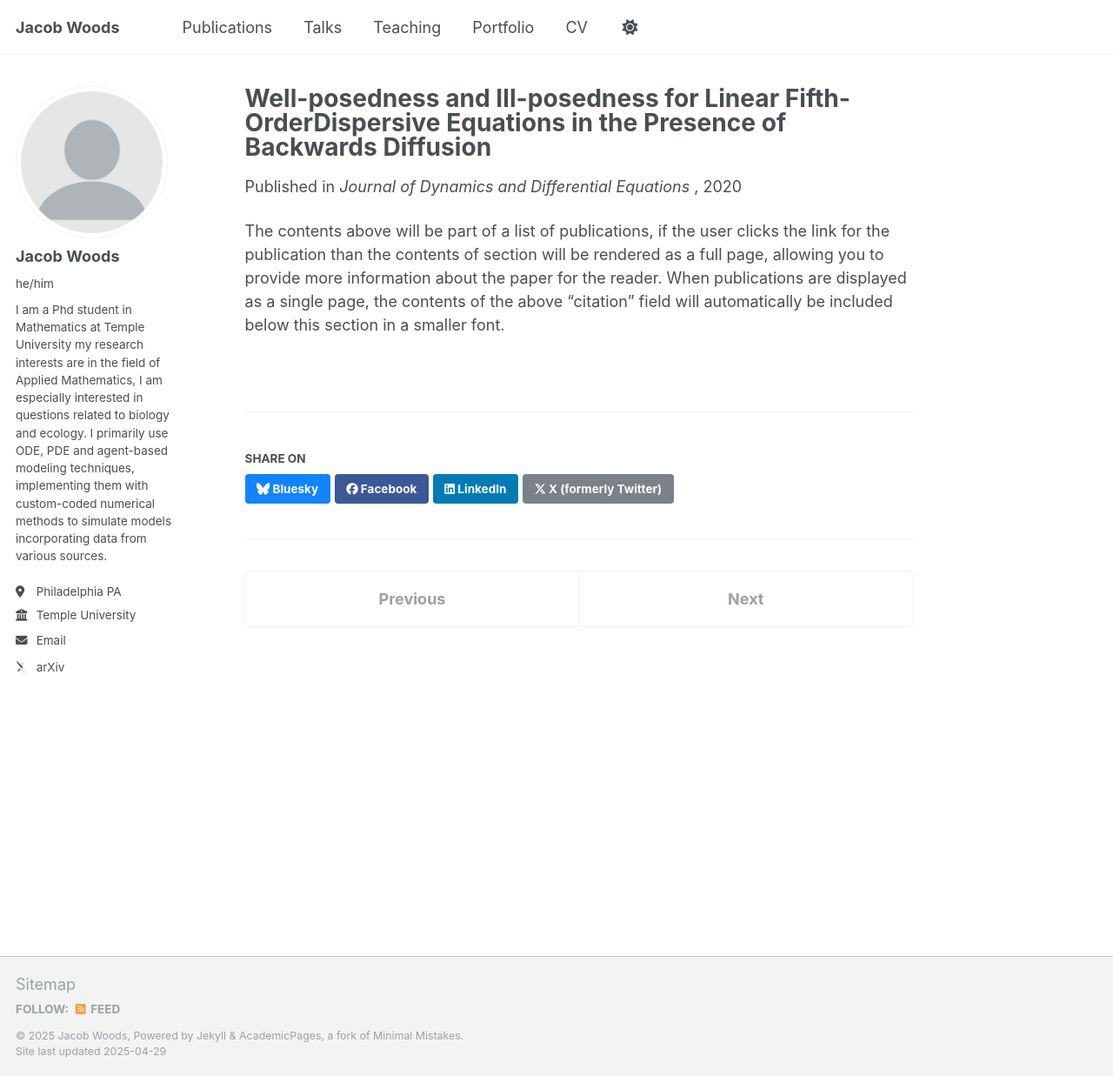
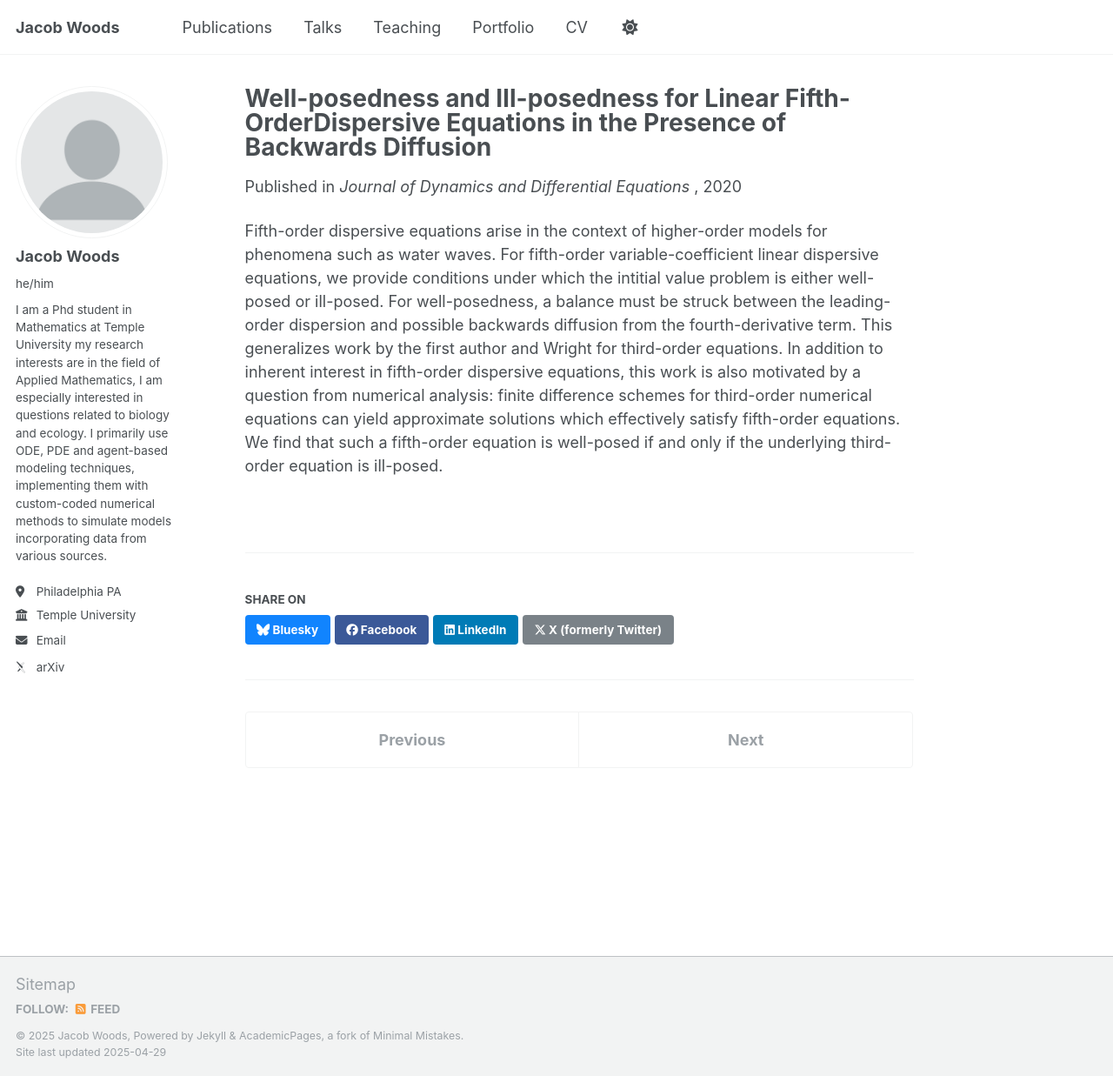
Before and after one commit to JacobWoods/JacobWoods.github.io, a Jekyll site: the page built from _publications/2015-10-01-paper-title-number-3.md, in a window 1280 px wide and 1237 px high. Shown: the whole window at 87% size. Built offline with Jekyll 4.4.1, drawn with Linux system fonts in a browser that asks for light colours; some web fonts are replaced.

Commit message:
Update 2015-10-01-paper-title-number-3.md

```diff
--- a/_publications/2015-10-01-paper-title-number-3.md
+++ b/_publications/2015-10-01-paper-title-number-3.md
@@ -9,4 +9,4 @@ venue: ' Journal of Dynamics and Differential Equations '
 paperurl: 'https://link.springer.com/article/10.1007/s10884-020-09905-9'
 ---
 
-The contents above will be part of a list of publications, if the user clicks the link for the publication than the contents of section will be rendered as a full page, allowing you to provide more information about the paper for the reader. When publications are displayed as a single page, the contents of the above "citation" field will automatically be included below this section in a smaller font.
+Fifth-order dispersive equations arise in the context of higher-order models for phenomena such as water waves. For fifth-order variable-coefficient linear dispersive equations, we provide conditions under which the intitial value problem is either well-posed or ill-posed. For well-posedness, a balance must be struck between the leading-order dispersion and possible backwards diffusion from the fourth-derivative term. This generalizes work by the first author and Wright for third-order equations. In addition to inherent interest in fifth-order dispersive equations, this work is also motivated by a question from numerical analysis: finite difference schemes for third-order numerical equations can yield approximate solutions which effectively satisfy fifth-order equations. We find that such a fifth-order equation is well-posed if and only if the underlying third-order equation is ill-posed.
```
